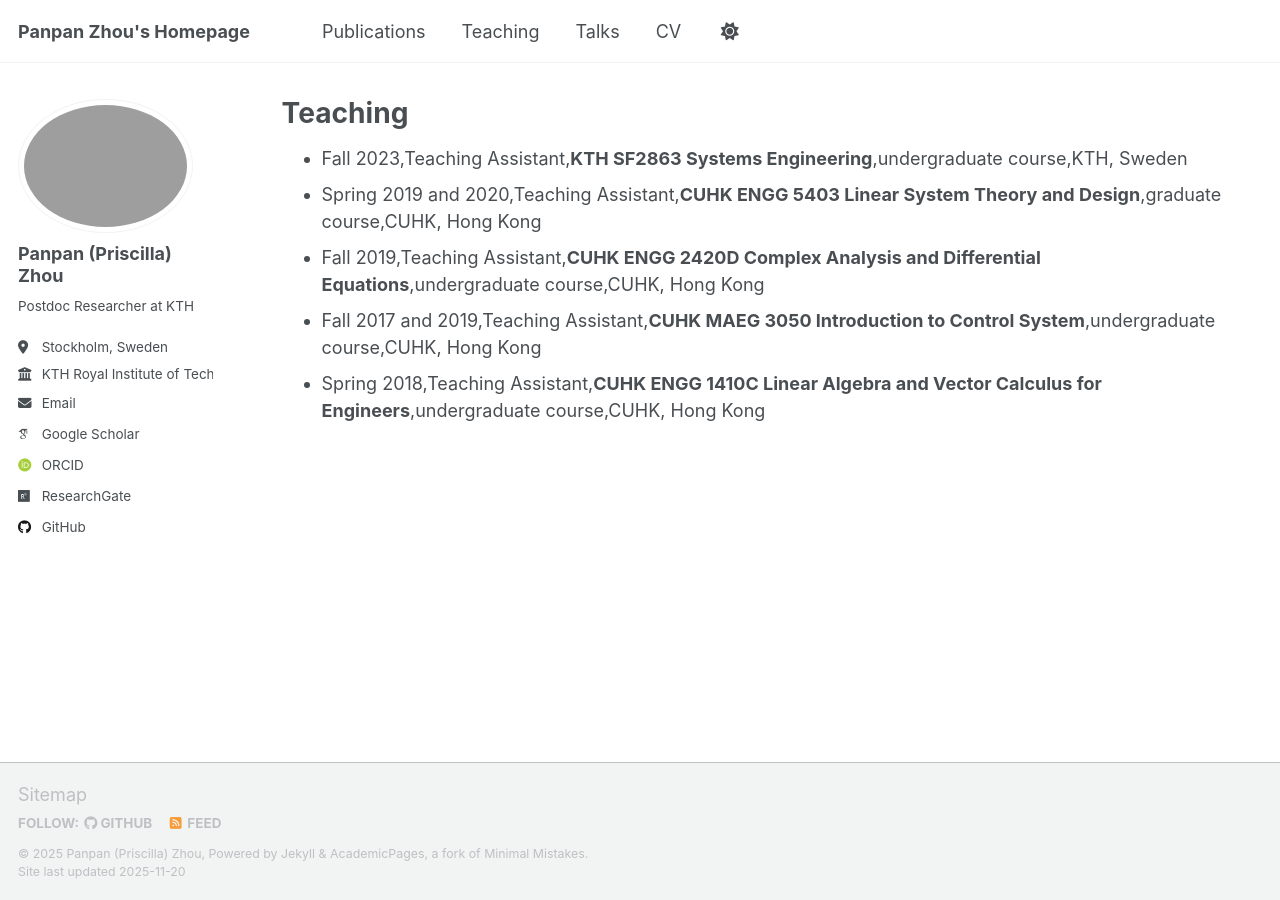
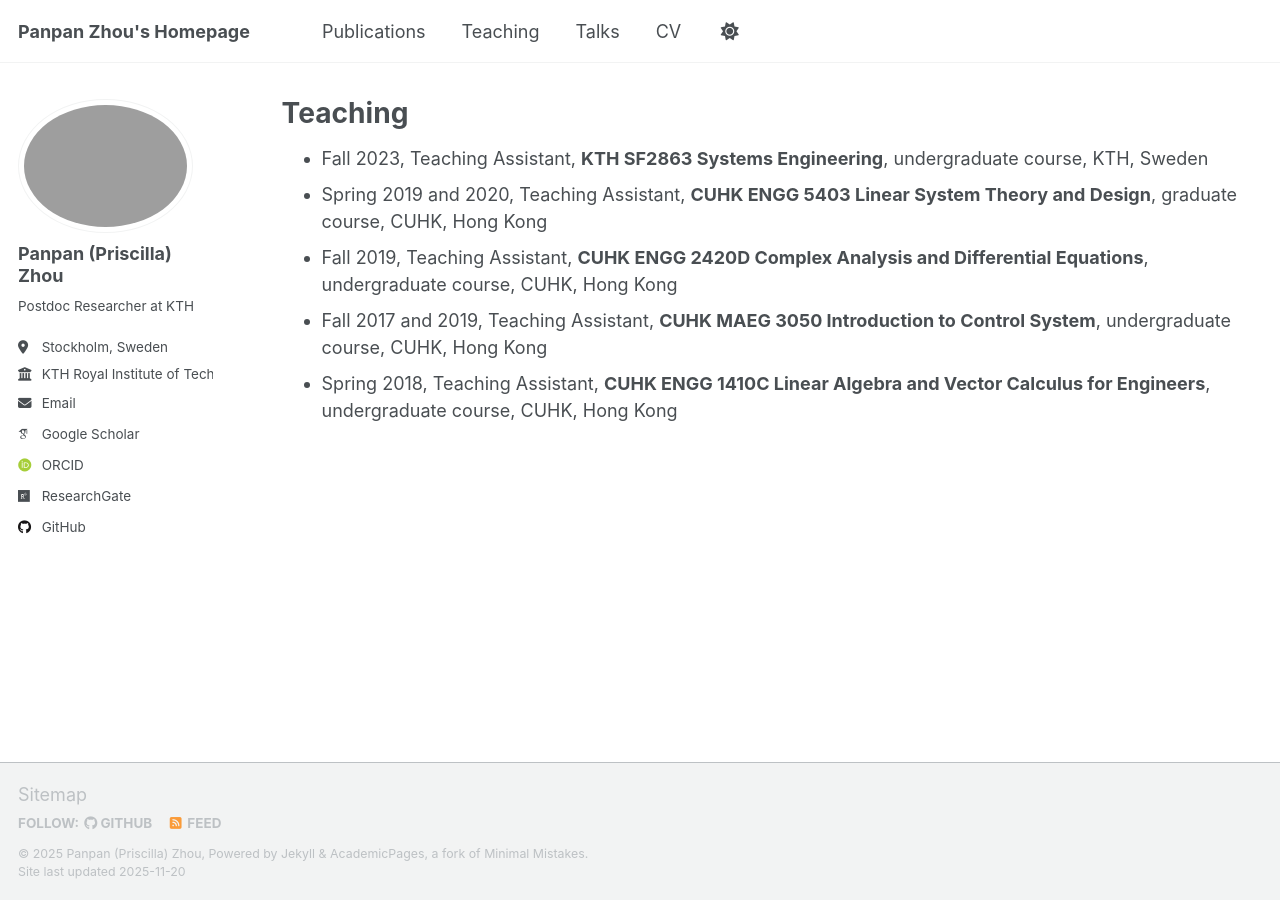
Before and after one commit to PanpanZhou11/Panpan-Zhou.github.io, a Jekyll site: the page built from _pages/teaching.html, in a window 1280 px wide. Built offline with Jekyll 4.4.1, drawn with Linux system fonts in a browser that asks for light colours; some web fonts are replaced; a script that is not in the unit is left out.

Commit message:
Update teaching.html

```diff
--- a/_pages/teaching.html
+++ b/_pages/teaching.html
@@ -14,24 +14,24 @@ author_profile: true
   {% for teach in sorted_teaching %}
     <li>
       {%- comment -%} 时间：这里按需要改格式 {%- endcomment -%}
-      {%- if teach.semester -%}
+      {% if teach.semester %}
         {{ teach.semester }},
-      {%- else -%}
+      {% else %}
         {{ teach.date | date: "%B %Y" }},
-      {%- endif -%}
-      {%- if teach.role -%}
+      {% endif %}
+      {% if teach.role %}
         {{ teach.role }},
-      {%- endif -%}
+      {% endif %}
 
       {%- comment -%} 课程名称：优先用 course，没有就用 title {%- endcomment -%}
       <strong>{{ teach.course | default: teach.title }}</strong>,
-      {%- if teach.level -%}
+      {% if teach.level %}
         {{ teach.level }},
-      {%- endif -%}
+      {% endif %}
 
-      {%- if teach.location -%}
+      {% if teach.location %}
         {{ teach.location }}
-      {%- endif -%}
+      {% endif %}
     </li>
   {% endfor %}
 </ul>
```
